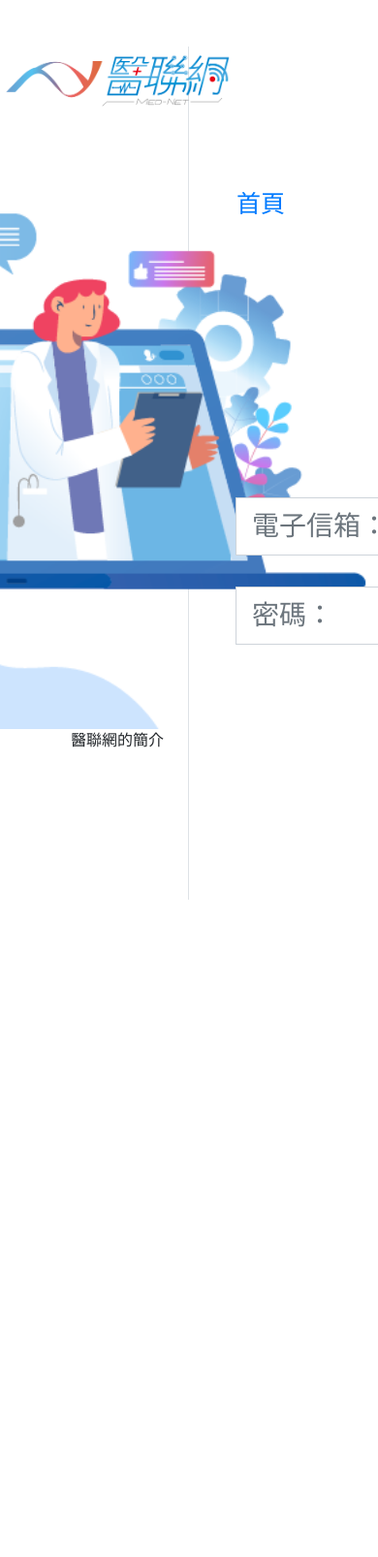
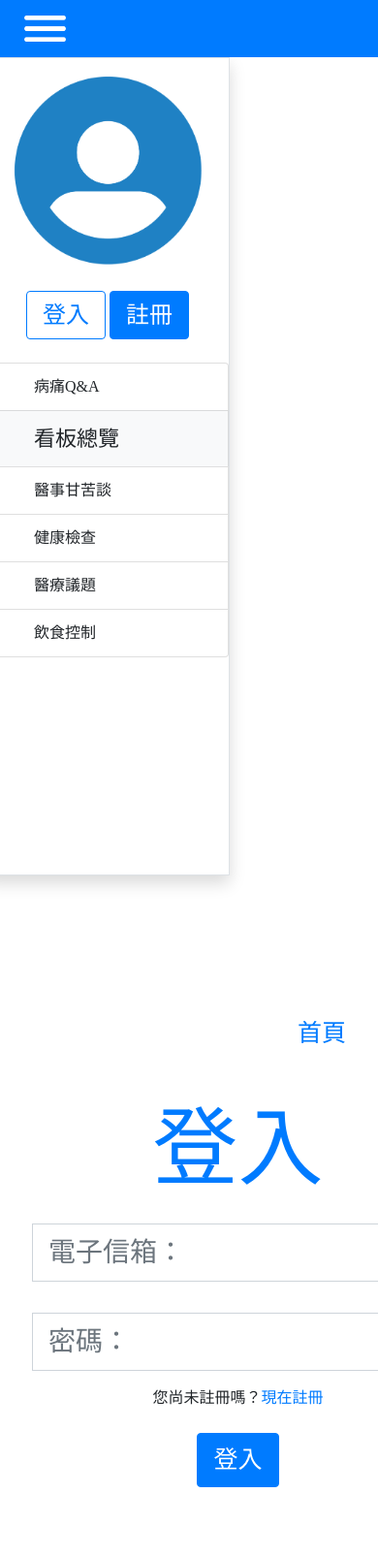
Before and after one commit to wusamzong/forum, a PHP site: the page made by 切版_signin.php in a window 390 px wide; the page is wider, and only the part inside the window is pictured. Shown: that part at 97% size. Before the commit the page ends 928 px from the top of that part, so only its background shows below. Run offline with PHP 8.4, Linux system fonts and the light colour scheme; some libraries are stand-ins or nearby versions.

Commit message:
「切版」登入的RWD製作(未完成)

```diff
--- a/_css.php
+++ b/_css.php
@@ -6,4 +6,15 @@
     overflow: hidden;
 
   }
+
+  @media screen and (max-width: 992px){
+    .displayNone{
+      display: none;
+    }
+  }
+  @media screen and (min-width: 769px){
+    .displayNone{
+
+    }
+  }
 </style>
--- a/切版_header,登入前.php
+++ b/切版_header,登入前.php
@@ -1,6 +1,34 @@
 <!-- 頁首 -->
 <header>
-  <div class="d-flex bd-highlight mb-3 align-items-center border-bottom">
+  <div class="d-block d-lg-none d-xl-block">
+    <div>
+      <nav class="navbar navbar-expand-lg navbar-primary bg-primary">
+        <img src="./images/site/漢堡導覽列.png" alt="" height="43px;" class="p-2 ml-3">
+      </nav>
+      <!--按下漢堡導覽且未登入-->
+      <div class="float-left bg-white border shadow p-0" style="width: 60%; height: 100vh;">
+        <div class="d-flex align-items-center flex-column">
+          <img class="my-3" src="./images/site/大頭貼.png" height="200px" alt="">
+          <div class="m-2">
+            <button class="btn btn-outline-primary px-3" style="font-size: 24px;">登入</button>
+            <button class="btn btn-primary px-3" style="font-size: 24px;">註冊</button>
+          </div>
+        </div>
+
+        <div style="list-style: none; " class="list-group mt-3">
+          <a class="list-group-item list-group-item-action pl-5" style="cursor: pointer;">病痛Q&A</a>
+          <a class="list-group-item list-group-item-action disabled pl-5 bg-light" style="font-size: 22px ;">看板總覽</a>
+          <a class="list-group-item list-group-item-action pl-5" style="cursor: pointer;">醫事甘苦談</a>
+          <a class="list-group-item list-group-item-action pl-5" style="cursor: pointer;">健康檢查</a>
+          <a class="list-group-item list-group-item-action pl-5" style="cursor: pointer;">醫療議題</a>
+          <a class="list-group-item list-group-item-action pl-5" style="cursor: pointer;">飲食控制</a>
+        </div>
+      </div>
+    </div>
+  </div>
+
+  <div class="d-none d-xl-block">
+    <div class="d-flex bd-highlight mb-3 align-items-center border-bottom ">
       <!-- Logo -->
       <div class="ml-3 mr-auto p-2 bd-highlight">
         <a href="index.php"><img src="./images/site/Logo.png" alt="" width="260px"></a>
@@ -18,4 +46,6 @@
         <a class="m-2 btn btn-primary" href="./切版_signup.php">註冊</a>
       </div>
     </div>
+  </div>
+
 </header>
--- a/切版_signin.php
+++ b/切版_signin.php
@@ -1,19 +1,22 @@
 <!DOCTYPE html>
-<html>
+<html class="m-0 p-0">
 <head>
   <title>登入</title>
   <meta charset="utf-8">
   <?php require('_css.php') ?>
 </head>
 
-<body style="height:100vh; overflow:hidden;">
-  <div class="row m-5">
-    <div class="col-6 d-flex flex-column align-items-center border-right">
-      <img src="./images/site/Logo.png" width="250px" alt="醫聯網" />
-      <img src="./images/site/login.png" width="750px" alt="圖片" />
-      <p>醫聯網的簡介</p>
+<body style="height:100vh; overflow:hidden;" class="p-0 m-0">
+  <div class="row">
+    <div class="col-xl-6 d-flex flex-column align-items-center border-right ">
+      <img class="d-none d-lg-block m-5" src="./images/site/Logo.png" width="250px" alt="醫聯網" />
+      <img class="d-none d-lg-block" src="./images/site/login.png" width="750px" alt="圖片" />
+      <p class="d-none d-xl-block">醫聯網的簡介</p>
     </div>
-    <div class="col-6 p-5 mt-5">
+    <div class="col-12 d-xl-none m-0 p-0">
+      <?php require('切版_header,登入前.php')?>
+    </div>
+    <div class="col-xl-6 p-5 mt-5">
       <div class="float-right mt-5"><a href="index.php" class="text-right" style="font-size: 25px;">首頁</a></div><br>
         <form class="mt-5 input-group input-group-lg d-flex align-items-center flex-column" name="signin" onsubmit="return validateForm()" action="signin_check.php" method="POST" enctype="multipart/form-data">
           <h1 class="display-2 text-primary mt-5">登入</h1>
--- a/切版_signup.php
+++ b/切版_signup.php
@@ -11,13 +11,13 @@
 
     <div class="container-lg" id="app">
         <div class="row">
-            <div class="col-6 mt-5 d-flex flex-column align-items-center border-right">
+            <div class="col-xl-6 col-lg-12 mt-5 d-flex flex-column align-items-center border-right dispalyNone">
                 <img src="./images/site/Logo.png" width="250px" alt="醫聯網" />
                 <img src="./images/site/login.png" width="750px" alt="圖片" />
                 <p>醫聯網的簡介</p>
             </div>
 
-            <div class="col-6 p-5">
+            <div class="col-xl-6 col-lg-12 p-5">
                 <div class="float-right"><a href="切版_index.php" class="text-right" style="font-size: 25px;">首頁</a></div><br>
 
                 <form class="mt-5 input-group input-group-lg d-flex align-items-center flex-column" name="signup" onsubmit="return validateForm()" action="signup_check.php" method="POST" enctype="multipart/form-data">
```
Also changed, not shown: 切版_article_detail.php (+4 -4 lines), 切版_index.php (+4 -6 lines), _js.php (line endings or trailing spaces), images/site/漢堡導覽列.png (added), images/site/資產 1.png (added), images/site/資產 3.png (added), images/site/資產 4.png (added), images/site/資產 6.png (added), images/site/資產 7.png (added), images/site/資產 8.png (added). Lines whose indentation alone changed are shown as unchanged.
